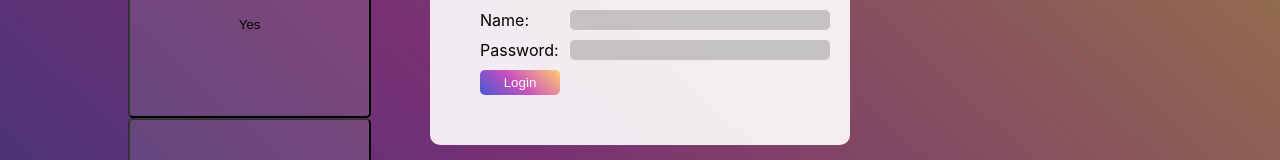
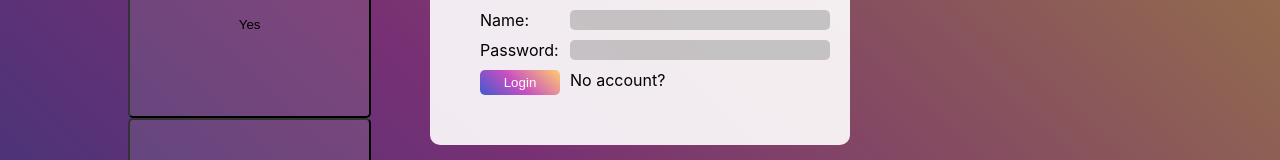
Before and after one commit to lihowithpearl/uafhq, a React (Create React App) app: page / in a window 1280 px wide. Shown: the part 232-392 px from the top of the page. Built offline with nearby package versions, Linux system fonts and the light colour scheme.

Commit message:
Update login.js

```diff
--- a/src/pages/login/login.js
+++ b/src/pages/login/login.js
@@ -65,6 +65,7 @@ const Login = () => {
                             <input type="text" name="password" value={LUser.password} onChange={(e) => handleLoginChange(e)} required />
 
                             <input type="submit" value="Login" className="submit" />
+                            <div class="noaccntbtn" onClick={() => alert('hi')} >No account?</div>
                         </form>
                     </div>
                 </div>)
```
